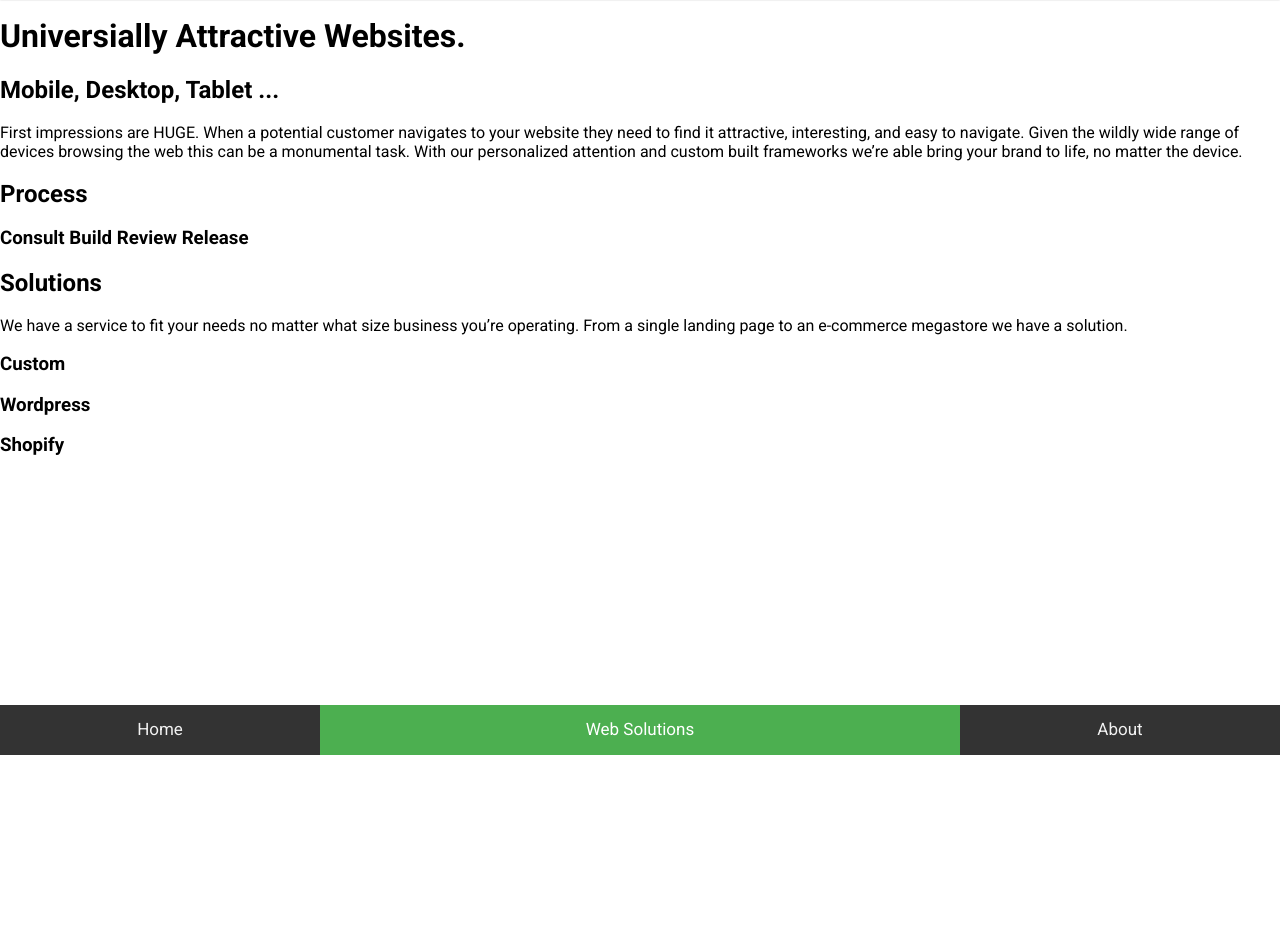
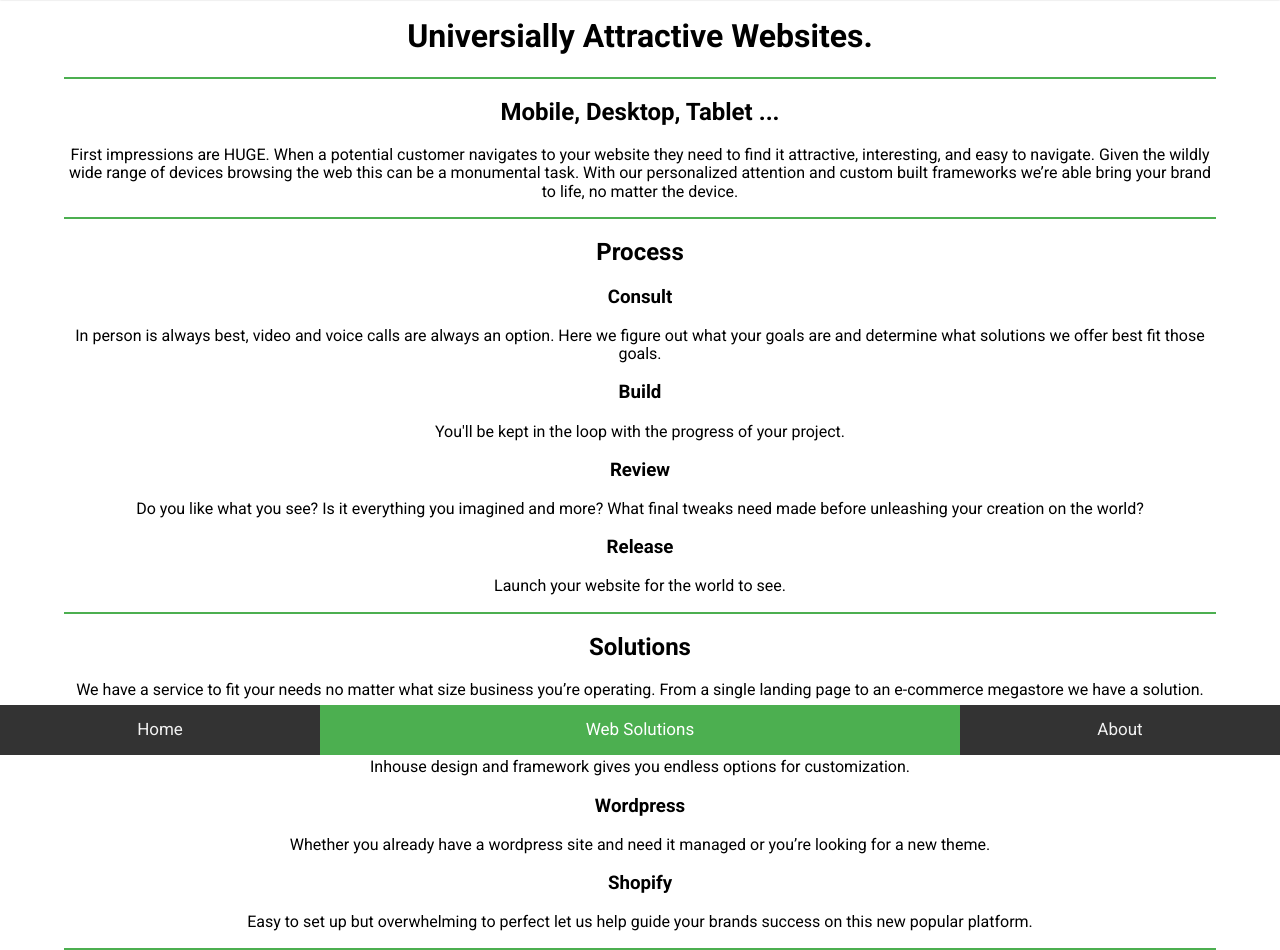
Before and after one commit to sirsivart/BlackTieRobot, a plain HTML site: page websolutions.html in a window 1280 px wide. Shown: the part 95-1045 px from the top of the page. Before the commit the page ends 800 px from the top, so only its background shows below. Drawn offline with Linux system fonts and the light colour scheme.

Commit message:
Solutions Sytling
Styling of web solutions page. Introducing BEM naming conventions.

```diff
--- a/scss/main.scss
+++ b/scss/main.scss
@@ -364,7 +364,17 @@ body {
 
 .solutionsContent {
   grid-area: solutionsContent;
+  width: 90%;
+  margin: 0 auto;
+  text-align: center;
 }
+
+.container {
+  border-bottom: solid #4CAF50 2px;
+}
+
+
+
 
 /*********** Solutions SVG Logo ***********/
 
--- a/websolutions.html
+++ b/websolutions.html
@@ -66,17 +66,34 @@
             </div>
         </div>
         <div class="solutionsContent">
-            <h1>Universially Attractive Websites.</h1>
+            <div class="container">
+                <h1 class="">Universially Attractive Websites.</h1>
+            </div>
+            <div class="container">
                 <h2>Mobile, Desktop, Tablet ...</h2>
                 <p>First impressions are HUGE. When a potential customer navigates to your website they need to find it attractive, interesting, and easy to navigate. Given the wildly wide range of devices browsing the web this can be a monumental task. With our personalized attention and custom built frameworks we’re able bring your brand to life, no matter the device. </p>
+            </div>
+            <div class="container">
                 <h2>Process</h2>
-            <h3>Consult Build Review Release</h3>
+                <h3>Consult</h3>
+                <p>In person is always best, video and voice calls are always an option. Here we figure out what your goals are and determine what solutions we offer best fit those goals.</p>
+                <h3>Build</h3>
+                <p>You'll be kept in the loop with the progress of your project.</p>
+                <h3>Review</h3>
+                <p>Do you like what you see? Is it everything you imagined and more? What final tweaks need made before unleashing your creation on the world?</p>
+                <h3>Release</h3>
+                <p>Launch your website for the world to see.</p>
+            </div>
+            <div class="container">
                 <h2>Solutions</h2>
                 <p>We have a service to fit your needs no matter what size business you’re operating. From a single landing page to an e-commerce megastore we have a solution.</p>
                 <h3>Custom</h3>
-            <p></p>
+                <p>Inhouse design and framework gives you endless options for customization. </p>
                 <h3>Wordpress</h3>
+                <p>Whether you already have a wordpress site and need it managed or you’re looking for a new theme.</p>
                 <h3>Shopify</h3>
+                <p>Easy to set up but overwhelming to perfect let us help guide your brands success on this new popular platform.</p>
+            </div>
         </div>
     </div>
     <script src="js/main.js"></script>
```
Also changed, not shown: scss/main.css, 1 other file. Lines whose indentation alone changed are shown as unchanged.
